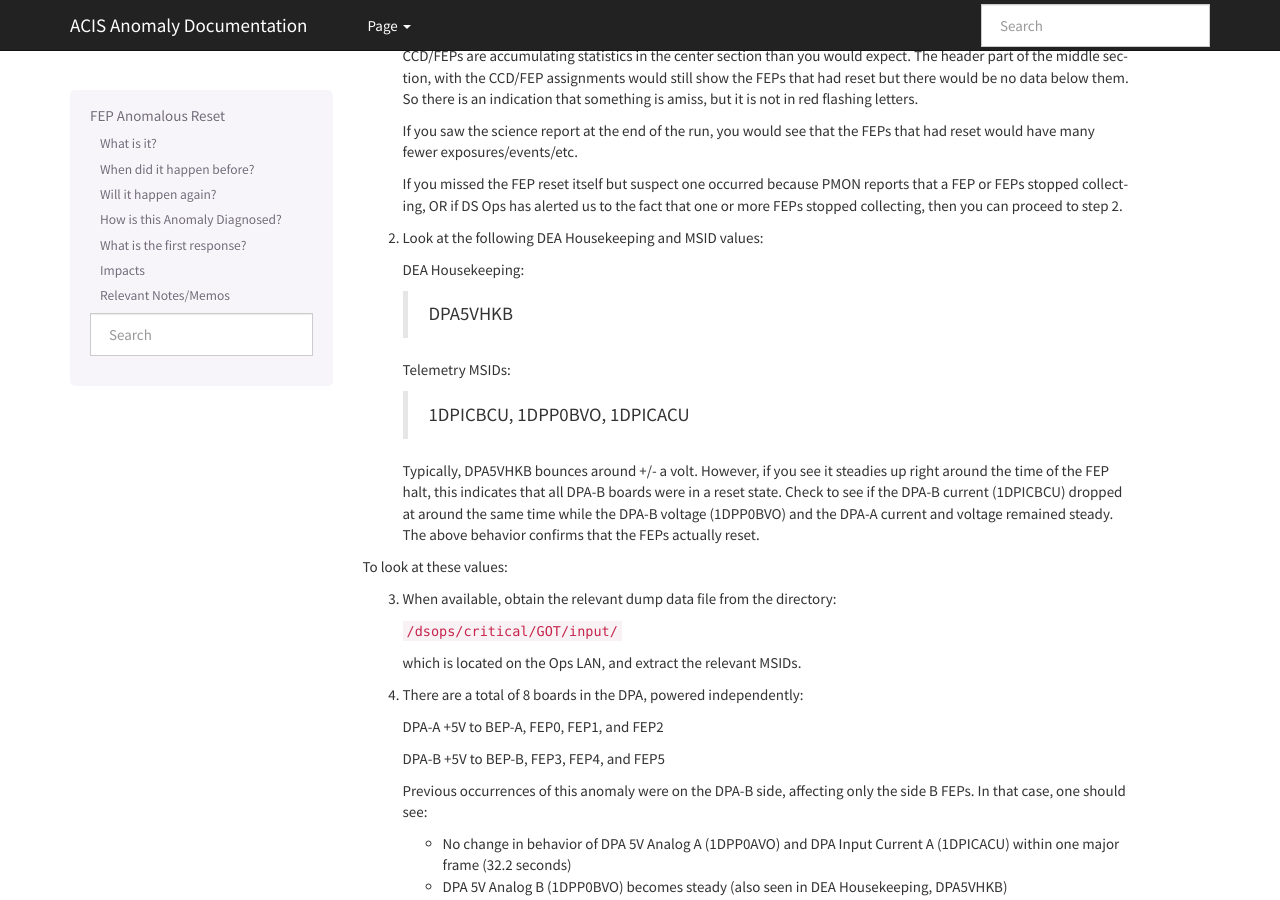
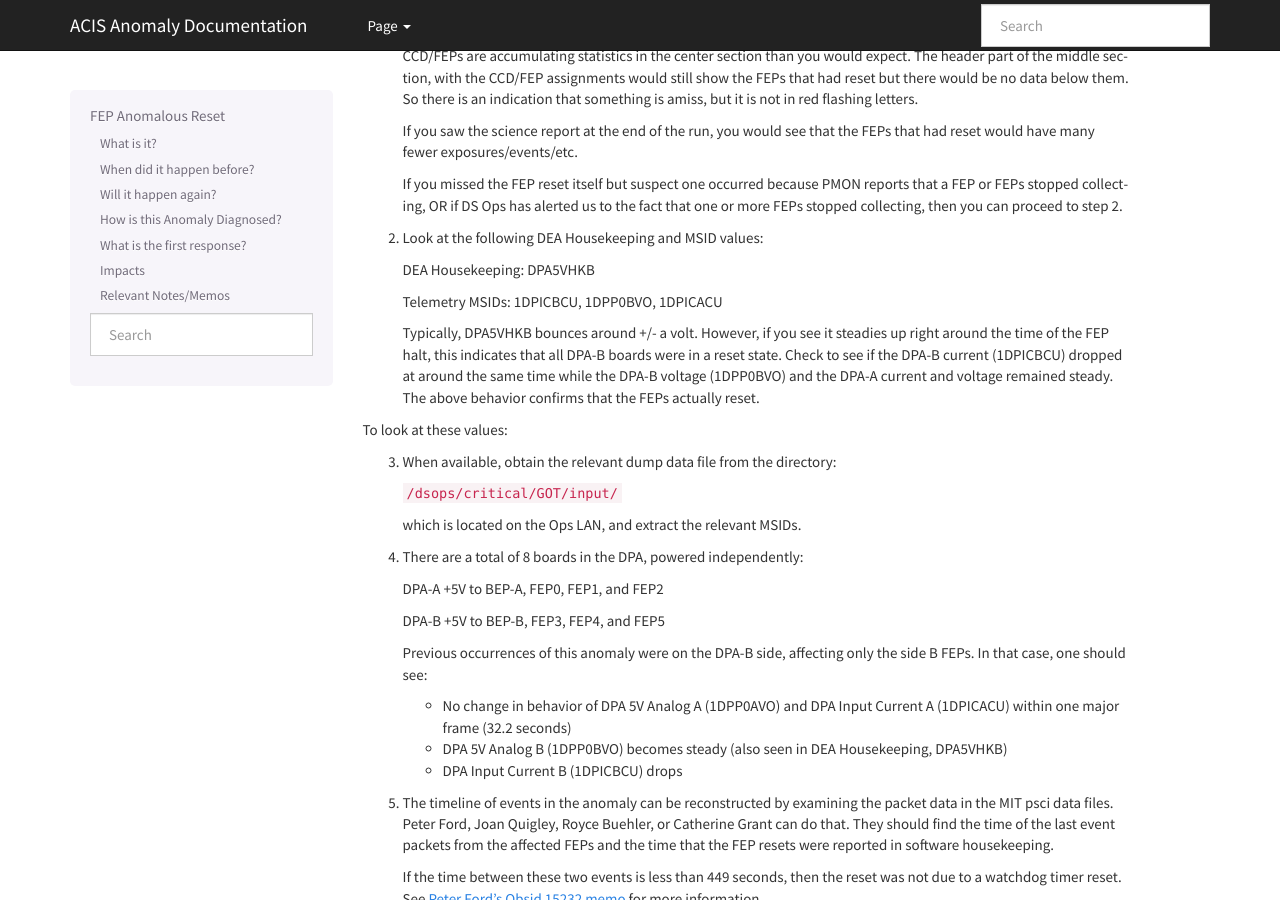
Before and after one commit to acisops/acis_anomaly_pages, a Sphinx documentation site: the page built from source/fep_reset.rst, in a window 1280 px wide and 900 px high, scrolled down 794 px. Built offline with Sphinx 7.4.7, drawn with Linux system fonts in a browser that asks for light colours.

Commit message:
Formatting fix

```diff
--- a/source/fep_reset.rst
+++ b/source/fep_reset.rst
@@ -66,13 +66,9 @@ are watching then:
 
 2. Look at the following DEA Housekeeping and MSID values:
 
-   DEA Housekeeping:
+   DEA Housekeeping: DPA5VHKB
 
-       DPA5VHKB
-
-   Telemetry MSIDs:
-
-        1DPICBCU, 1DPP0BVO, 1DPICACU
+   Telemetry MSIDs: 1DPICBCU, 1DPP0BVO, 1DPICACU
 
    Typically, DPA5VHKB bounces around +/- a volt. However, if you see
    it steadies up right around the time of the FEP halt, this indicates
```
